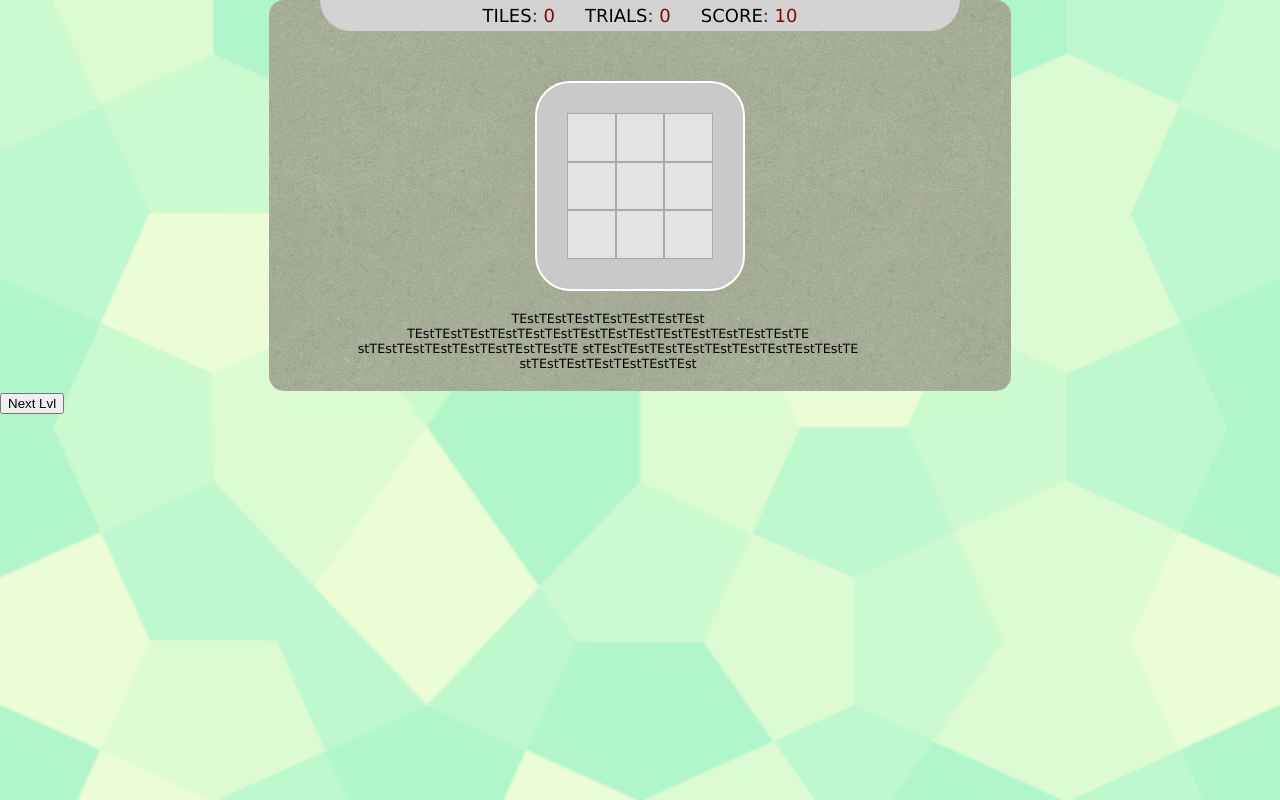
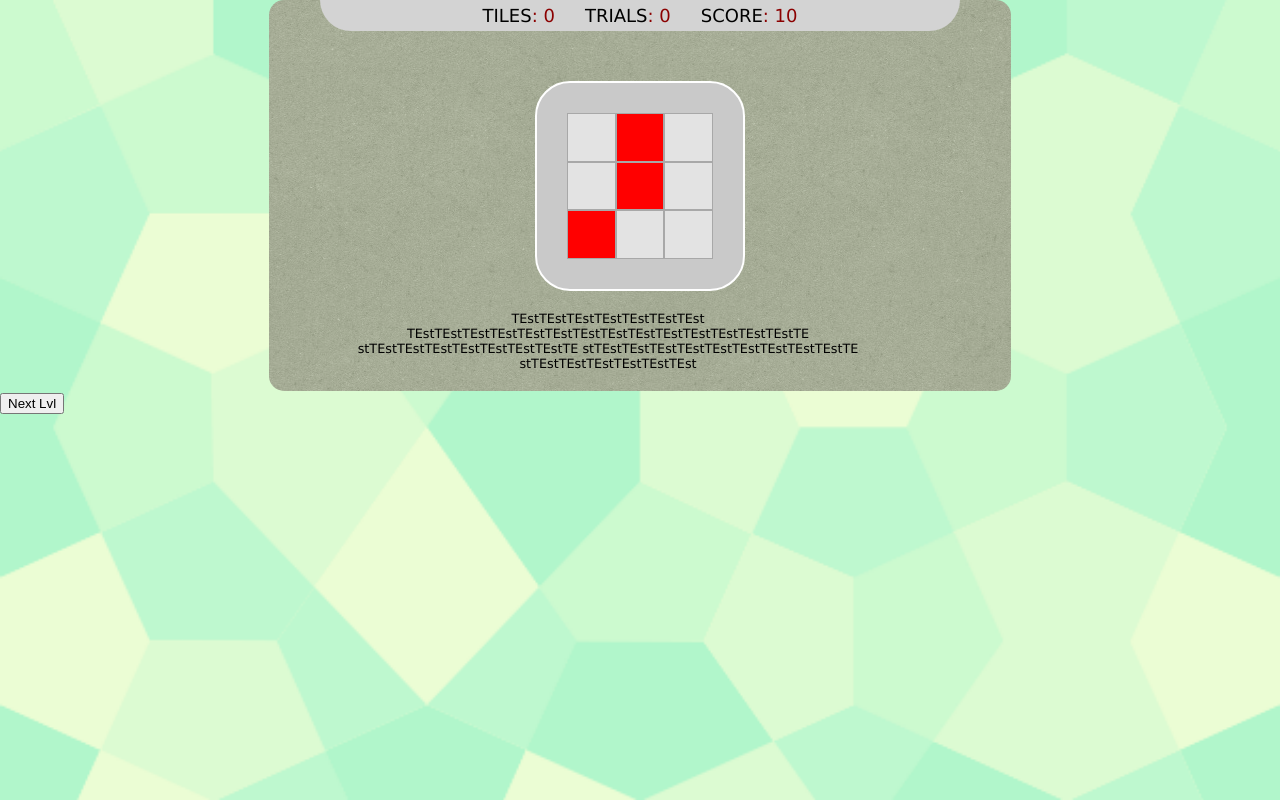
Before and after one commit to ttitto/Memory-Matrix-JS-Game, a plain HTML site: page MemoryMatrixGame/MemoryMatrix/index.html in a window 1280 px wide. Drawn offline with Linux system fonts and the light colour scheme.

Commit message:
fixes and addition
GetUserClick function added check for correct or not correct click.
added css so generated correct answers are shown
Added call to assignCorrectAnswers in board creation function.

```diff
--- a/MemoryMatrixGame/MemoryMatrix/css/styles.css
+++ b/MemoryMatrixGame/MemoryMatrix/css/styles.css
@@ -90,4 +90,7 @@ body {
     border-collapse: collapse;
     cursor: pointer;
 }
+.cell[data-is-true=true]{
+    background-color: red;
+}
 /* End Board Styles */
--- a/MemoryMatrixGame/MemoryMatrix/js/app.js
+++ b/MemoryMatrixGame/MemoryMatrix/js/app.js
@@ -8,7 +8,7 @@ var cellSize = 50;
 var wasLevelCleared = true;
 var minRowsSize = 3;
 var minCellsSize = 3;
-
+var answers = "";
 var ScoreBoardElement = function (imgURL, content, val) {
     this.imgURL = imgURL;
     this.content = content;
@@ -68,6 +68,12 @@ function addPoints(tilePts, levelPts) {
 function getUserClick(event) {
     // This function handles the player click
     var selectedCellID = event.target.getAttribute('id');
+    if(event.target.getAttribute('data-is-true')){
+        console.log('correct');
+    }else{
+        console.log('not correct');
+    }
+
 
     // TODO: Update the user score
     // TODO: Update the info msg at the bottom
@@ -117,6 +123,7 @@ function createBoard(cells, rows) {
             }
             board.appendChild(row);
         }
+        assignCorrectAnswers(getLvl());
     }, 600);
 }
 
@@ -133,11 +140,10 @@ function assignCorrectAnswers(level) {
     var assignedIndexes = [];
 
     var cellsArray = document.getElementsByClassName('cell');
-
+    console.log(cellsArray.length);
     var getRandomNumber = function () {
         return Math.floor(Math.random() * cellsArray.length)
     }
-
 
     var canContinue = true;
 
@@ -155,8 +161,9 @@ function assignCorrectAnswers(level) {
             }
         }
     }
-    var answers = assignedIndexes.toString();
-    document.getElementById('indexes').innerHTML = answers;
+    answers = (answers != "")? answers : "";
+    answers = assignedIndexes.toString();
+    //document.getElementById('indexes').innerHTML = answers;
 }
 
 createBackground();
```
